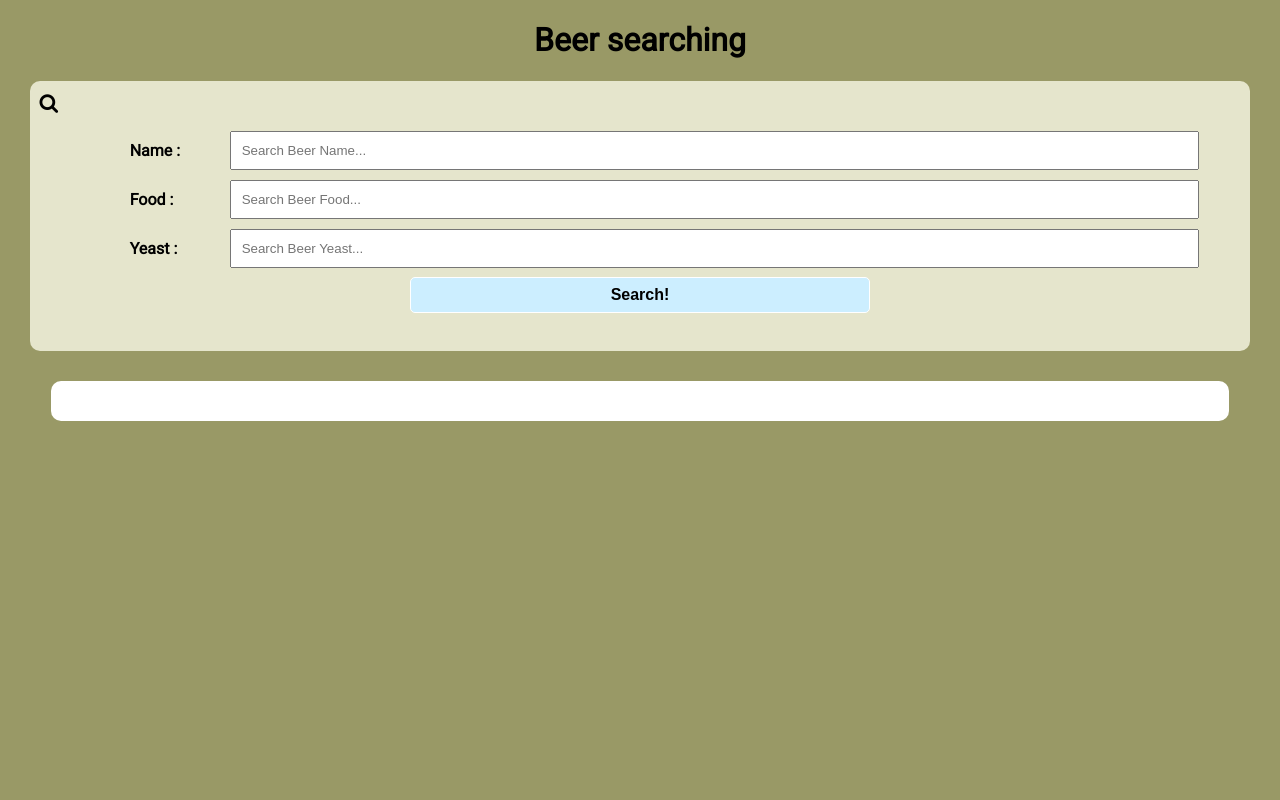
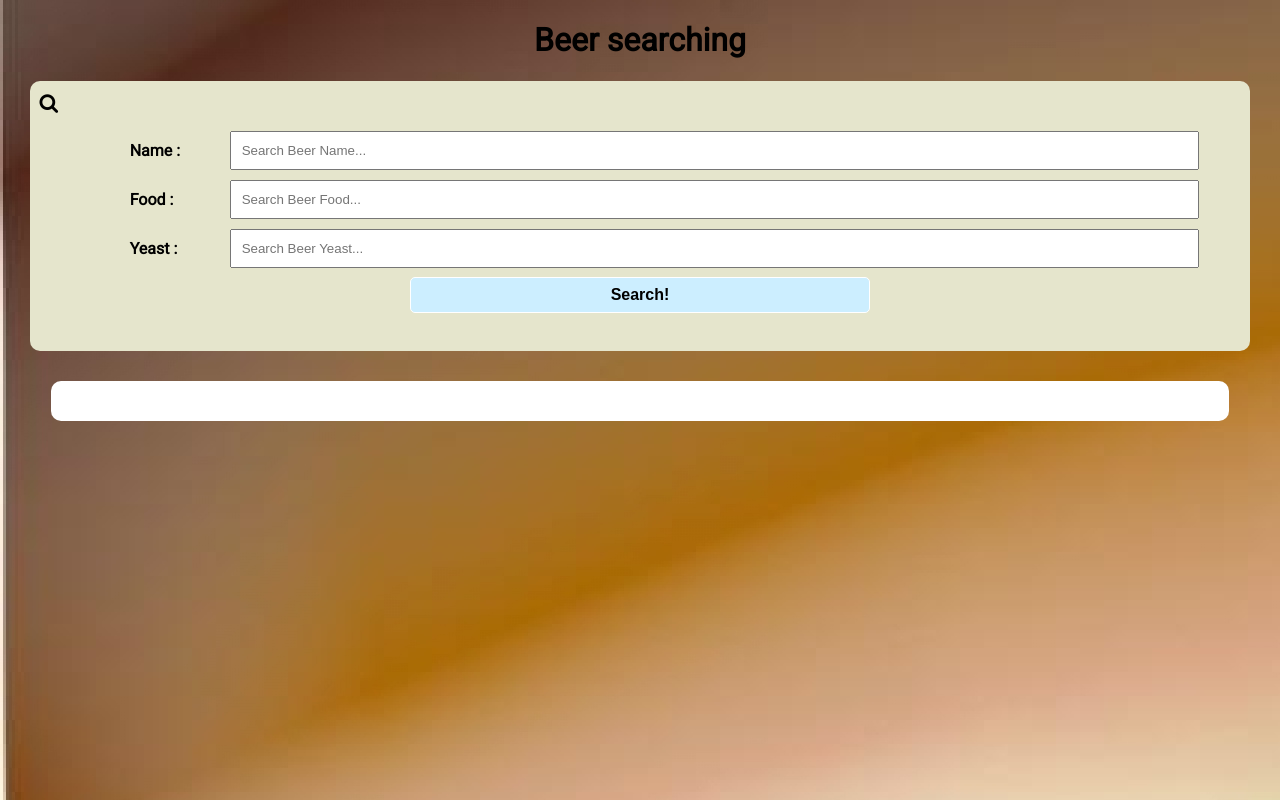
Before and after one commit to doublenings/HW3_Searching_Beer, a website: page index.html in a window 1280 px wide. Drawn offline with nearby package versions, Linux system fonts and the light colour scheme; no server answers.

Commit message:
Add files via upload

```diff
--- a/css/style.css
+++ b/css/style.css
@@ -1,5 +1,5 @@
 body {
-    background-color: #999966;
+    background-image: url("beer.jpg");
 	font-family: 'Roboto', sans-serif;
 
 }
```
Also changed, not shown: css/beer.jpg (added).
